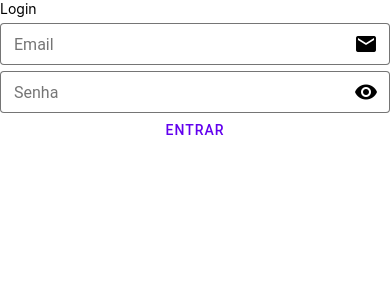
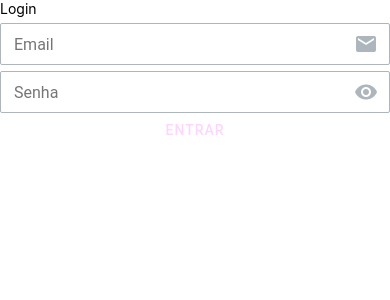
Before and after one commit to lucassmsilva/sirius, a React Native app: screen / in a window 390 px wide. Shown: the top 300 px of the page. Built offline with nearby package versions, Linux system fonts and the light colour scheme.

Commit message:
using custom colors && fontsize

```diff
--- a/src/App.tsx
+++ b/src/App.tsx
@@ -15,13 +15,13 @@ import {
   useColorScheme,
 } from 'react-native';
 import { LoginForm } from './components/LoginForm';
-
+import { theme } from './theme';
 
 const App = () => {
   const isDarkMode = useColorScheme() === 'dark';
 
   return (
-      <PaperProvider>
+      <PaperProvider theme={theme}>
         <LoginForm />
     </PaperProvider>
   );
--- a/src/components/ControlledInput/ControlledInput.tsx
+++ b/src/components/ControlledInput/ControlledInput.tsx
@@ -3,6 +3,7 @@ import { ControlledTextFieldProps } from './types';
 import { Controller } from 'react-hook-form';
 import { ErrorText } from './styles';
 import { TextInput } from 'react-native-paper';
+import { customColors } from '../../theme';
 
 
 const ControlledInput = ({name, control, type, label, required, icon}: ControlledTextFieldProps) => {
@@ -19,6 +20,7 @@ const ControlledInput = ({name, control, type, label, required, icon}: Controlle
         }
     }
 
+
     return (
         <React.Fragment>
             <Controller
@@ -33,20 +35,25 @@ const ControlledInput = ({name, control, type, label, required, icon}: Controlle
                             value={value}
                             onChangeText={onChange}
                             error={!!error}
-                            activeOutlineColor='#0275d8'
-                            style={{ backgroundColor: '#fff' }}
+                            selectionColor={customColors.bgLight}
+                            outlineColor={customColors.textDark}
+                            activeOutlineColor={customColors.accent}
+                            style={{
+                                backgroundColor: customColors.bgLight,
+                            }}
                             secureTextEntry={secureTextEntry}
                             right={
                                 showIcon && (
                                     <TextInput.Icon
                                     name={showIcon}
-                                        onPress={() => {
+                                    onPress={() => {
                                             if (showIcon === 'eye-off' || showIcon === 'eye' && type === 'password') {
                                                 setSecureTextEntry(prevState => !prevState);
                                                 toggleIcon(showIcon);
                                             }
                                         }
                                     }
+                                    color={customColors.textDark}
                                 />
                                 )
 
--- a/src/components/ControlledInput/styles.tsx
+++ b/src/components/ControlledInput/styles.tsx
@@ -1,10 +1,11 @@
 import styled from 'styled-components';
 import { TextInput } from 'react-native-paper';
 import { Text } from 'react-native'
+import { customFonts, customColors } from '../../theme';
 
 export const ErrorText = styled(Text)`
     margin-left: 0px;
     margin-bottom: 10px;
-    font-size: 14px;
-    color: red;
+    font-size: ${customFonts.small}px;
+    color: ${customColors.error};
 `;
--- a/src/components/LoginForm/styles.tsx
+++ b/src/components/LoginForm/styles.tsx
@@ -1,20 +1,21 @@
 import { View, Text, ScrollView } from 'react-native';
 import { Button } from "react-native-paper";
+import styled from 'styled-components';
+import { customColors, customFonts } from '../../theme';
 
-import styled from 'styled-components';
 
 export const Container = styled(View)`
     flex: 1;
     display: flex;
     align-items: center;
     justify-content: center;
-    background-color: #e3e3;
+    background-color: ${customColors.primary};
 `;
 
 export const LoginBox = styled(View)`
     flex-direction: row;
     flex-wrap: wrap;
-    background-color: #fff;
+    background-color: ${customColors.bgLight};
     align-items: center;
     justify-content: center;
     margin: 0px 40px;
@@ -22,7 +23,7 @@ export const LoginBox = styled(View)`
 `;
 
 export const Title = styled(Text)`
-    font-size: 42px;
+    font-size: ${customFonts.extraLarge}px;
     font-weight: bold;
     margin: 10px 0px;
 `;
@@ -32,11 +33,11 @@ export const TextField = styled(View)`
 `;
 
 export const SubmitButton = styled(Button)`
-    background-color: #0275d8;
+    background-color: ${customColors.secondary};
     width: 60%;
 `;
 
 export const SubmitText = styled(Text)`
-    color: #fff;
+    color: ${customColors.textLight};
     font-weight: bold;
 `;
--- /dev/null
+++ b/src/theme.ts
@@ -0,0 +1,38 @@
+import * as React from 'react';
+import { DefaultTheme, Provider as PaperProvider } from 'react-native-paper';
+
+export const theme = {
+    ...DefaultTheme,
+    roundness: 2,
+    colors: {
+      ...DefaultTheme.colors,
+        primary: '#e3e3',
+        secondary: '#0275d8',
+        accent: '#f1c40f',
+    },
+
+}
+ export const customFonts =  {
+    fontFamily: 'Roboto',
+    extraLarge: 42,
+    large: 24,
+    medium: 18,
+    small: 14,
+    tiny: 10,
+}
+
+const themeDark = {
+    // primary: '#10002b',
+    // secondary: '#c77dff',
+    // accent: '#e0aaff',
+    // bgLight: '#6c757d'
+}
+export const customColors = {...{
+    primary: '#e3e3',
+    secondary: '#0275d8',
+    accent: '#f1c40f',
+    error: '#ff3333',
+    bgLight: '#fff',
+    textLight: '#fff',
+    textDark: '#adb5bd',
+}, ...themeDark}
```
